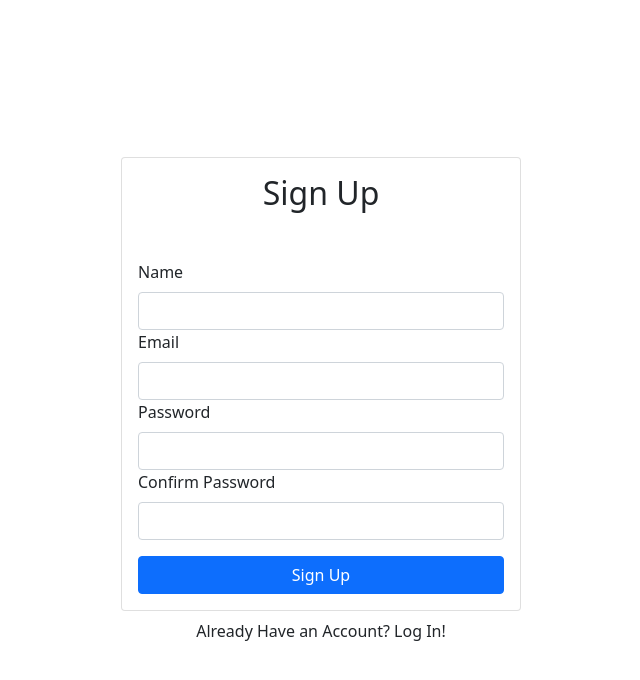
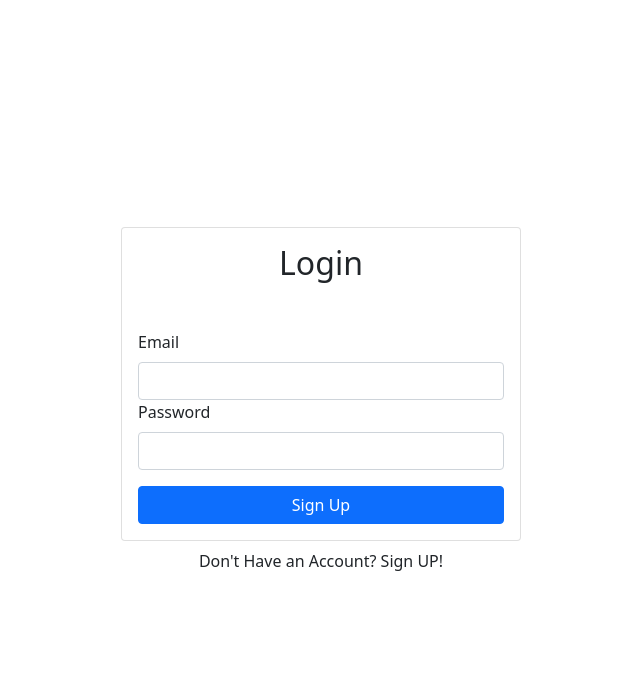
Before and after one commit to sarwarsunjid/react-auth-firebase, a React (Create React App) app: page / in a window 1280 px wide. Shown: the top 680 px of the page, without its empty margins (319-959 px from the left). Built offline with nearby package versions, Linux system fonts and the light colour scheme; no server answers.

Commit message:
Login Component Design, Set Auth context for Login

```diff
--- a/src/App.js
+++ b/src/App.js
@@ -1,13 +1,12 @@
-// import logo from './logo.svg';
-// import './App.css';
-
 import React from 'react';
 import Signup from './components/Signup';
+import Login from './components/Login';
+//import {BrowserRouter, Link, Switch} from 'react-router-dom'
 
 function App() {
   return (
     <div>
-      <Signup />
+      <Login />
     </div>
   );
 }
--- a/src/components/Login.js
+++ b/src/components/Login.js
@@ -0,0 +1,67 @@
+import React, { useRef, useState } from "react";
+import { Container, Button, Card, Form, Alert } from 'react-bootstrap'
+import {useAuth} from './../contexts/AuthContext'
+
+
+export const Login = () => {
+    const emailRef = useRef();
+    const passwordRef = useRef();
+    const {login} = useAuth();
+
+    const [error, setError] = useState("");
+    const [loading, setLoading] = useState(false);
+
+    const handleSubmit = async (e) => {
+        e.preventDefault();
+
+
+          try {
+            setLoading(true);
+            setError("");
+            await login(emailRef.current.value, passwordRef.current.value);
+
+          } catch (error) {
+            setError(error);
+          }
+          setLoading(false);
+      };
+    return (
+        <Container
+      className="d-flex align-items-center justify-content-center"
+      style={{ minHeight: "100vh" }}
+    >
+        <div className="w-100" style={{ maxWidth: "400px" }}>
+            <Card className="w-100" style={{ maxWidth: "400px" }}>
+                <Card.Body>
+                    <h2 className="text-center mb-5">Login</h2>
+                    {error ? (
+              <Alert variant="danger">{JSON.stringify(error)}</Alert>
+            ) : (
+              ""
+            )}
+                    <Form onSubmit={handleSubmit}>
+                        <Form.Group id="email">
+                            <Form.Label>Email</Form.Label>
+                            <Form.Control ref={emailRef} type="email" required />
+                        </Form.Group>
+                        <Form.Group id="password">
+                            <Form.Label>Password</Form.Label>
+                            <Form.Control ref={passwordRef} type="password" required />
+                        </Form.Group>
+
+                        <Button disabled={loading} className="w-100 mt-3" type="submit">
+                            Sign Up
+                        </Button>
+                    </Form>
+                </Card.Body>
+            </Card>
+            <div className="w-100 text-center mt-2">
+                Don't Have an Account? Sign UP!
+            </div>
+
+        </div>
+        </Container>
+    )
+}
+
+export default Login;
--- a/src/contexts/AuthContext.js
+++ b/src/contexts/AuthContext.js
@@ -14,6 +14,10 @@ const useAuth = () => {
       return auth.createUserWithEmailAndPassword(email, password);
     };
 
+    const login = (email, password) => {
+      return auth.signInWithEmailAndPassword(email, password)
+    }
+
     useEffect(() => {
       const unsubscribe = auth.onAuthStateChanged((user) => {
         setCurrentUser(user);
@@ -24,7 +28,7 @@ const useAuth = () => {
 
     return (
         <AuthContext.Provider value={{
-            currentUser, signup
+            currentUser, signup, login
           }}>
           {props.children}
         </AuthContext.Provider>
--- a/src/index.js
+++ b/src/index.js
@@ -3,8 +3,7 @@ import ReactDOM from 'react-dom';
 import App from './App';
 import 'bootstrap/dist/css/bootstrap.min.css';
 import {AuthProvider} from './contexts/AuthContext'
-// import './index.css';
-// import reportWebVitals from './reportWebVitals';
+
 
 ReactDOM.render(
   <React.StrictMode>
```
